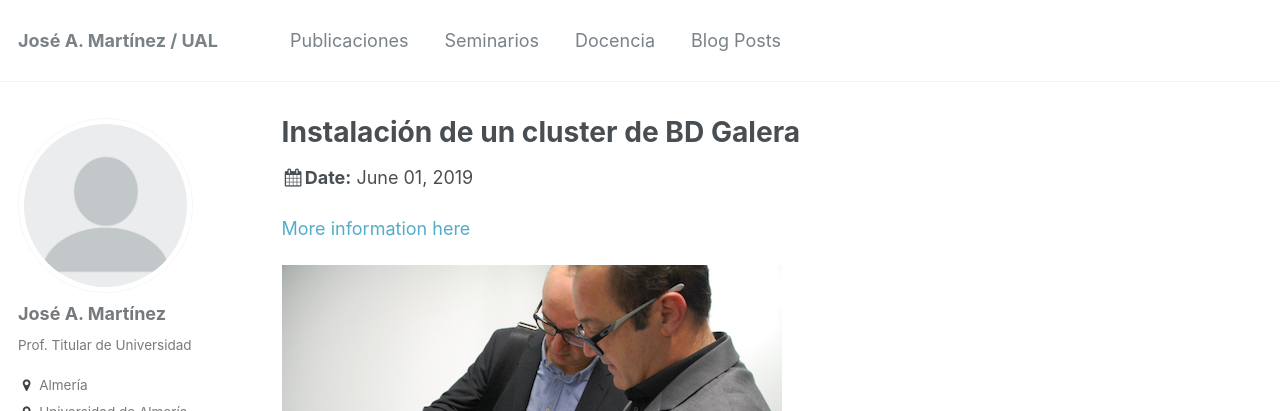
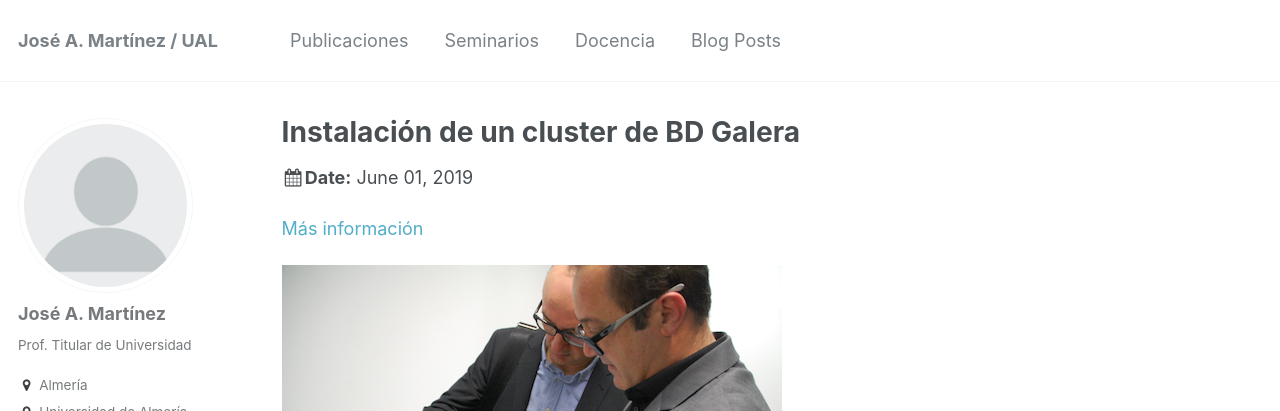
Before and after one commit to hpcjmart/hpcjmart.github.io, a Jekyll site: the page built from _talks/2019-06-01-tutorial-2.md, in a window 1280 px wide and 1218 px high. Shown: the top 411 px of the window. Built offline with Jekyll 4.4.1, drawn with Linux system fonts in a browser that asks for light colours.

Commit message:
Varios fallos

```diff
--- a/_pages/talks.html
+++ b/_pages/talks.html
@@ -5,8 +5,6 @@
 author_profile: true
 ---
 
-<p style="text-decoration:underline;"><a href="/talkmap.html">See a map of all the places I've given a talk!</a></p>
-
 {% for post in site.talks reversed %}
   {% include archive-single-talk.html %}
 {% endfor %}
--- a/_talks/2019-06-01-tutorial-2.md
+++ b/_talks/2019-06-01-tutorial-2.md
@@ -8,7 +8,7 @@
 location: "Universidad de Almería, Almería, Spain"
 ---
 
-[More information here](https://hpcjmart.github.io/SeminarioCloudDI/)
+[Más información](https://hpcjmart.github.io/Galera.md)
 
 ![Alt text](https://hpcjmart.github.io/images/CloudDI500px.png)
 
```
